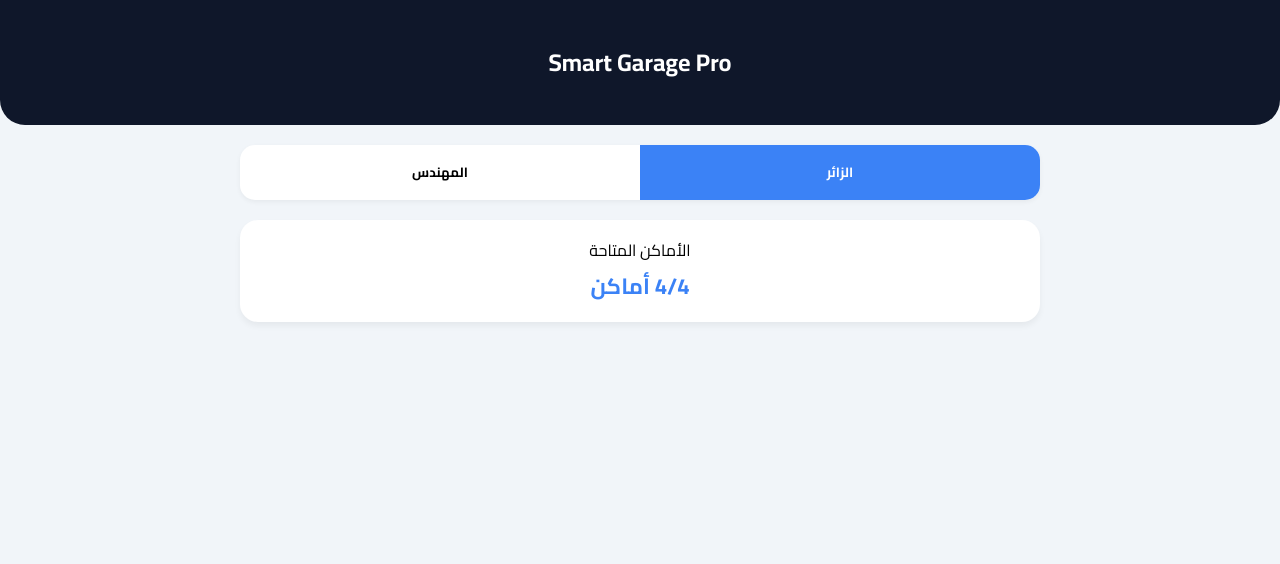
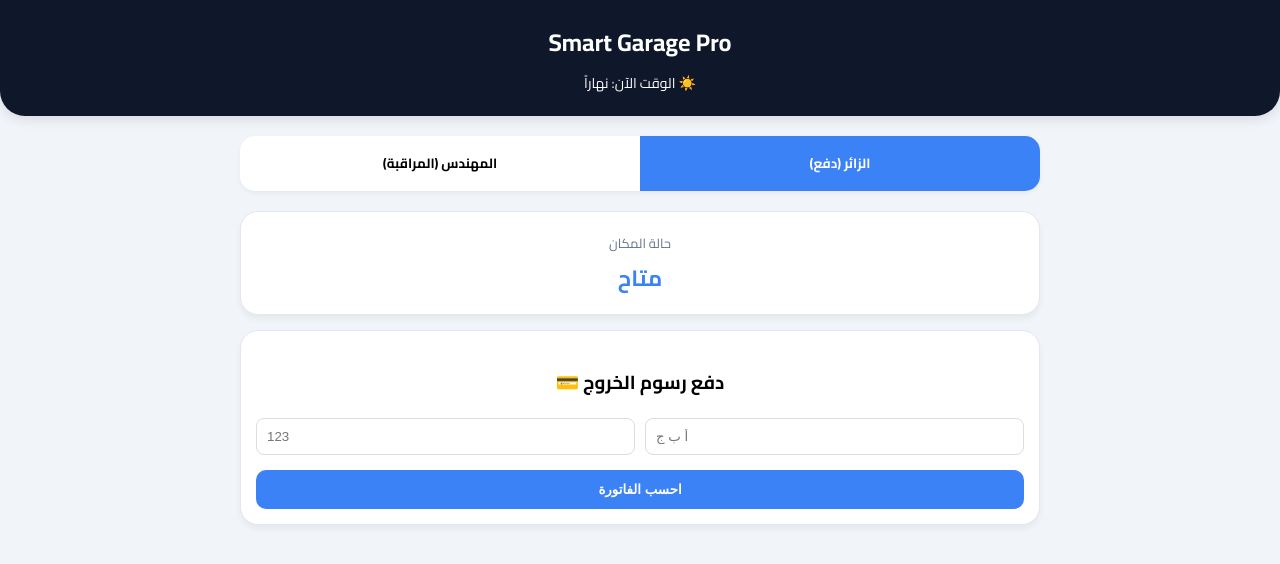
Before and after one commit to omarshaker10/Smart-Parking, a Flask app: page / in a window 1280 px wide. Shown: the top 564 px of the page. Run offline with Flask 3, Linux system fonts and the light colour scheme.

Commit message:
Update index.html

```diff
--- a/templates/index.html
+++ b/templates/index.html
@@ -3,51 +3,84 @@
 <head>
     <meta charset="UTF-8">
     <meta name="viewport" content="width=device-width, initial-scale=1.0">
-    <title>Smart Garage Pro</title>
+    <title>Smart City Parking - Engineering Pro</title>
     <link href="https://fonts.googleapis.com/css2?family=Cairo:wght@400;700&display=swap" rel="stylesheet">
     <style>
         :root { --primary: #0f172a; --accent: #3b82f6; --danger: #ef4444; --success: #10b981; --bg: #f1f5f9; }
         body { font-family: 'Cairo', sans-serif; background: var(--bg); margin: 0; padding: 0; }
-        .header { background: var(--primary); color: white; padding: 20px; text-align: center; border-radius: 0 0 25px 25px; }
+        .header { background: var(--primary); color: white; padding: 20px; text-align: center; border-radius: 0 0 25px 25px; box-shadow: 0 4px 12px rgba(0,0,0,0.1); }
         .container { max-width: 800px; margin: auto; padding: 20px; }
-        .card { background: white; padding: 15px; border-radius: 18px; box-shadow: 0 4px 6px rgba(0,0,0,0.05); margin-bottom: 15px; text-align: center; }
+        .sensor-grid { display: grid; grid-template-columns: 1fr 1fr; gap: 15px; margin-top: 15px; }
+        .card { background: white; padding: 15px; border-radius: 18px; box-shadow: 0 4px 6px rgba(0,0,0,0.05); text-align: center; border: 1px solid #e2e8f0; }
         .val { font-size: 22px; font-weight: bold; color: var(--accent); display: block; }
-        .alert-box { padding: 12px; border-radius: 12px; margin-top: 10px; font-weight: bold; text-align: center; }
-        .safe { background: #dcfce7; color: #166534; }
-        .danger { background: #fee2e2; color: #991b1b; animation: pulse 1s infinite; }
-        @keyframes pulse { 0% {opacity: 1;} 50% {opacity: 0.5;} 100% {opacity: 1;} }
+        .label { font-size: 13px; color: #64748b; }
+        #loginOverlay { position: fixed; top: 0; left: 0; width: 100%; height: 100%; background: rgba(15, 23, 42, 0.95); display: flex; align-items: center; justify-content: center; z-index: 1000; color: white; display: none; }
+        .login-box { background: #1e293b; padding: 30px; border-radius: 20px; text-align: center; width: 80%; max-width: 350px; }
+        .pass-input { width: 100%; padding: 12px; margin: 15px 0; border-radius: 10px; border: none; text-align: center; font-size: 18px; }
+        table { width: 100%; border-collapse: collapse; margin-top: 10px; font-size: 14px; }
+        th { background: #f8fafc; color: #64748b; padding: 10px; border-bottom: 2px solid #edf2f7; }
+        td { padding: 10px; border-bottom: 1px solid #edf2f7; color: #1e293b; }
         .nav-bar { display: flex; background: white; border-radius: 15px; margin-bottom: 20px; overflow: hidden; box-shadow: 0 2px 5px rgba(0,0,0,0.05); }
         .nav-item { flex: 1; padding: 15px; border: none; background: none; font-family: 'Cairo'; cursor: pointer; font-weight: bold; }
         .nav-item.active { background: var(--accent); color: white; }
-        table { width: 100%; border-collapse: collapse; margin-top: 10px; }
-        td { padding: 8px; border-bottom: 1px solid #edf2f7; text-align: center; }
+        .fire-alert { padding: 10px; border-radius: 10px; font-weight: bold; margin-top: 10px; text-align: center; }
+        .no-fire { background: #dcfce7; color: #166534; }
+        .fire-active { background: #fee2e2; color: #991b1b; animation: pulse 1s infinite; }
+        @keyframes pulse { 0% {opacity: 1;} 50% {opacity: 0.5;} 100% {opacity: 1;} }
+        .btn-main { background: var(--accent); color: white; border: none; padding: 12px 25px; border-radius: 10px; cursor: pointer; width: 100%; font-weight: bold; }
     </style>
 </head>
 <body>
 
-<div class="header"><h2>Smart Garage Pro</h2></div>
+<div id="loginOverlay">
+    <div class="login-box">
+        <h3>دخول المهندس 🛠️</h3>
+        <input type="password" id="adminPass" class="pass-input" placeholder="****">
+        <button class="btn-main" onclick="checkPassword()">دخول</button>
+        <button style="background:none; color:white; border:none; margin-top:10px; cursor:pointer;" onclick="goBackToUser()">إلغاء</button>
+    </div>
+</div>
+
+<div class="header">
+    <h2 style="margin:0">Smart Garage Pro</h2>
+    <div id="dayNightStatus" style="font-size: 14px; margin-top: 5px;">📍 جاري الاتصال...</div>
+</div>
 
 <div class="container">
     <div class="nav-bar">
-        <button id="userTab" class="nav-item active" onclick="showSection('user')">الزائر</button>
-        <button id="adminTab" class="nav-item" onclick="showSection('admin')">المهندس</button>
+        <button id="userTab" class="nav-item active" onclick="showUser()">الزائر (دفع)</button>
+        <button id="adminTab" class="nav-item" onclick="askForPass()">المهندس (المراقبة)</button>
     </div>
 
     <div id="userSection">
+        <div class="card" style="margin-bottom: 15px;">
+            <span class="label">حالة المكان</span>
+            <span id="parkingSlots" class="val">جاري التحميل...</span>
+        </div>
         <div class="card">
-            <span>الأماكن المتاحة</span>
-            <span id="parkingSlots" class="val">4/4 أماكن</span>
+            <h3>دفع رسوم الخروج 💳</h3>
+            <div style="display:flex; gap:10px; direction:ltr; margin-bottom:15px;">
+                <input type="number" id="pNum" placeholder="123" style="flex:1; padding:10px; border-radius:8px; border:1px solid #ddd;">
+                <input type="text" id="pLet" placeholder="أ ب ج" style="flex:1; padding:10px; border-radius:8px; border:1px solid #ddd;">
+            </div>
+            <button class="btn-main" onclick="calculateInvoice()">احسب الفاتورة</button>
+            <div id="invoiceResult"></div>
         </div>
     </div>
 
     <div id="adminSection" style="display: none;">
-        <div id="gasStatus" class="alert-box safe">حالة الغاز: آمن ✅</div>
-        <div id="fireStatus" class="alert-box safe">حالة الحريق: آمن ✅</div>
-        <div id="envStatus" class="alert-box safe">الحرارة والرطوبة: آمن ✅</div>
+        <div class="sensor-grid">
+            <div class="card"><span class="label">🌡️ الحرارة</span><span id="tempVal" class="val">--</span></div>
+            <div class="card"><span class="label">💧 الرطوبة</span><span id="humVal" class="val">--</span></div>
+            <div class="card"><span class="label">💨 الغاز</span><span id="gasVal" class="val">--</span></div>
+            <div class="card"><span class="label">💡 LDR</span><span id="ldrVal" class="val">--</span></div>
+        </div>
+        <div id="fireStatus" class="fire-alert no-fire">حالة الحريق: آمن ✅</div>
 
-        <div class="card">
-            <h4>🎥 سجل حركة السيارات</h4>
+        <div class="card" style="margin-top: 15px;">
+            <h4 style="margin:0 0 10px 0; text-align: right;">🎥 سجل آخر السيارات</h4>
             <table>
+                <thead><tr><th>اللوحة</th><th>النوع</th><th>الوقت</th></tr></thead>
                 <tbody id="carLogs"></tbody>
             </table>
         </div>
@@ -55,62 +88,71 @@
 </div>
 
 <script>
-    let toggleCycle = 0;
-    let lastSlotStatus = null;
+    const PASS = "123";
 
+    // دالة جلب البيانات من السيرفر وتحديث الواجهة
     async function fetchLiveData() {
         try {
-            const res = await fetch('/api/status');
-            const data = await res.json();
+            const response = await fetch('/api/status');
+            const data = await response.json();
 
-            // 1. الأماكن (من 4)
-            let slots = data.slot_is_busy ? "3/4" : "4/4";
-            document.getElementById('parkingSlots').innerText = slots + " أماكن";
+            // تحديث البيانات الحقيقية
+            document.getElementById('parkingSlots').innerText = data.slot_is_busy ? "ممتلئ (مشغول)" : "متاح";
+            document.getElementById('tempVal').innerText = data.temperature + "°C";
+            document.getElementById('humVal').innerText = data.humidity + "%";
+            document.getElementById('gasVal').innerText = data.gas_percentage + " ppm";
+            document.getElementById('ldrVal').innerText = data.ldr_is_night ? "ليل" : "نهار";
+            document.getElementById('dayNightStatus').innerText = data.ldr_is_night ? "🌙 الوقت الآن: ليلاً" : "☀️ الوقت الآن: نهاراً";
 
-            // 2. سجل السيارات (تحديث تلقائي)
-            if (lastSlotStatus !== null && data.slot_is_busy !== lastSlotStatus) {
-                let logs = document.getElementById('carLogs');
-                let action = data.slot_is_busy ? "دخول سيارة" : "خروج سيارة";
-                logs.innerHTML = `<tr><td>${action}</td><td>${new Date().toLocaleTimeString()}</td></tr>` + logs.innerHTML;
+            // تحديث حالة الحريق
+            let fire = document.getElementById('fireStatus');
+            if(data.flame_detected) {
+                fire.innerText = "🔥 خطر حريق!";
+                fire.className="fire-alert fire-active";
+            } else {
+                fire.innerText = "حالة الحريق: آمن ✅";
+                fire.className="fire-alert no-fire";
             }
-            lastSlotStatus = data.slot_is_busy;
-
-            // 3. الغاز (نسبة مئوية)
-            let gasPercent = ((data.gas_percentage / 500) * 100).toFixed(1);
-            let gasDiv = document.getElementById('gasStatus');
-            if(gasPercent > 30) {
-                gasDiv.innerHTML = `⚠️ خطر: الغاز ${gasPercent}%`;
-                gasDiv.className = "alert-box danger";
-            } else {
-                gasDiv.innerHTML = `حالة الغاز: آمن (${gasPercent}%) ✅`;
-                gasDiv.className = "alert-box safe";
-            }
-
-            // 4. الحريق
-            let fireDiv = document.getElementById('fireStatus');
-            if(data.flame_detected) {
-                fireDiv.innerText = "🔥 خطر: حريق مكتشف!";
-                fireDiv.className = "alert-box danger";
-            } else {
-                fireDiv.innerText = "حالة الحريق: آمن ✅";
-                fireDiv.className = "alert-box safe";
-            }
-
-            // 5. الحرارة والرطوبة (تظهر بالتناوب)
-            let envDiv = document.getElementById('envStatus');
-            envDiv.innerText = (toggleCycle % 2 === 0) ? `🌡️ الحرارة: ${data.temperature}°C` : `💧 الرطوبة: ${data.humidity}%`;
-            toggleCycle++;
-
-        } catch (e) { console.error("Error", e); }
+        } catch (e) { console.error("Error updating data", e); }
     }
 
-    function showSection(s) {
-        document.getElementById('userSection').style.display = (s === 'user') ? 'block' : 'none';
-        document.getElementById('adminSection').style.display = (s === 'admin') ? 'block' : 'none';
+    // تحديث البيانات تلقائياً كل ثانيتين
+    setInterval(fetchLiveData, 2000);
+    window.onload = fetchLiveData;
+
+    // دوال التنقل
+    function askForPass() { document.getElementById('loginOverlay').style.display = 'flex'; }
+    function checkPassword() {
+        if(document.getElementById('adminPass').value === PASS) {
+            document.getElementById('loginOverlay').style.display = 'none';
+            showAdmin();
+        } else { alert("خطأ!"); }
+    }
+    function goBackToUser() { document.getElementById('loginOverlay').style.display = 'none'; showUser(); }
+    function showUser() {
+        document.getElementById('userSection').style.display = 'block';
+        document.getElementById('adminSection').style.display = 'none';
+        document.getElementById('userTab').classList.add.apply(document.getElementById('userTab').classList, ['active']);
+        document.getElementById('adminTab').classList.remove('active');
+    }
+    function showAdmin() {
+        document.getElementById('userSection').style.display = 'none';
+        document.getElementById('adminSection').style.display = 'block';
+        document.getElementById('adminTab').classList.add('active');
+        document.getElementById('userTab').classList.remove('active');
     }
 
-    setInterval(fetchLiveData, 2000);
-    window.onload = fetchLiveData;
+    function calculateInvoice() {
+        const letters = document.getElementById('pLet').value;
+        const numbers = document.getElementById('pNum').value;
+        if (!letters || !numbers) return alert("اكمل البيانات");
+        const price = (Math.random() * 50 + 10).toFixed(2);
+        document.getElementById('invoiceResult').innerHTML = `
+            <div style="background:#f1f5f9; padding:10px; border-radius:10px; margin-top:10px; border-right:4px solid #3b82f6;">
+                إيصال السيارة: <strong>${letters} ${numbers}</strong><br>
+                المبلغ المطلوب: <strong style="color:#10b981;">${price} ج.م</strong>
+            </div>`;
+    }
 </script>
 </body>
 </html>
```
